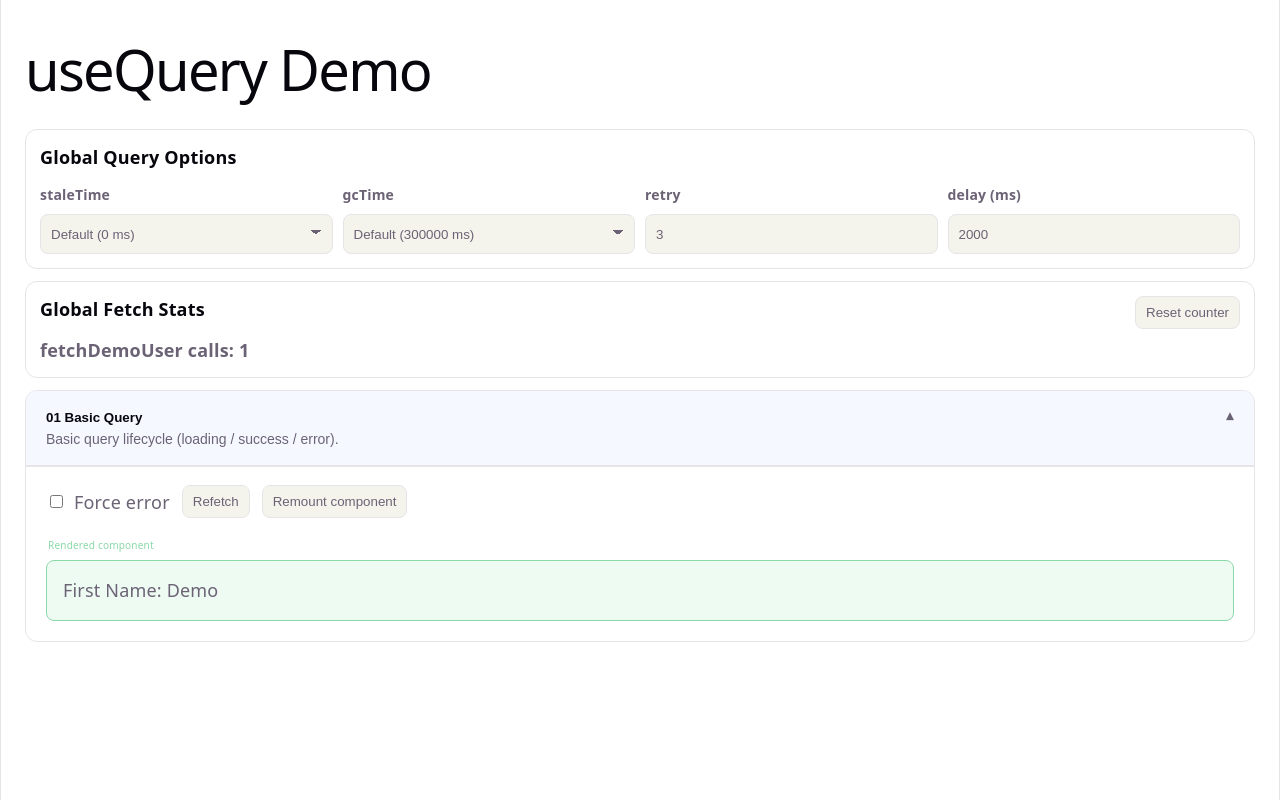
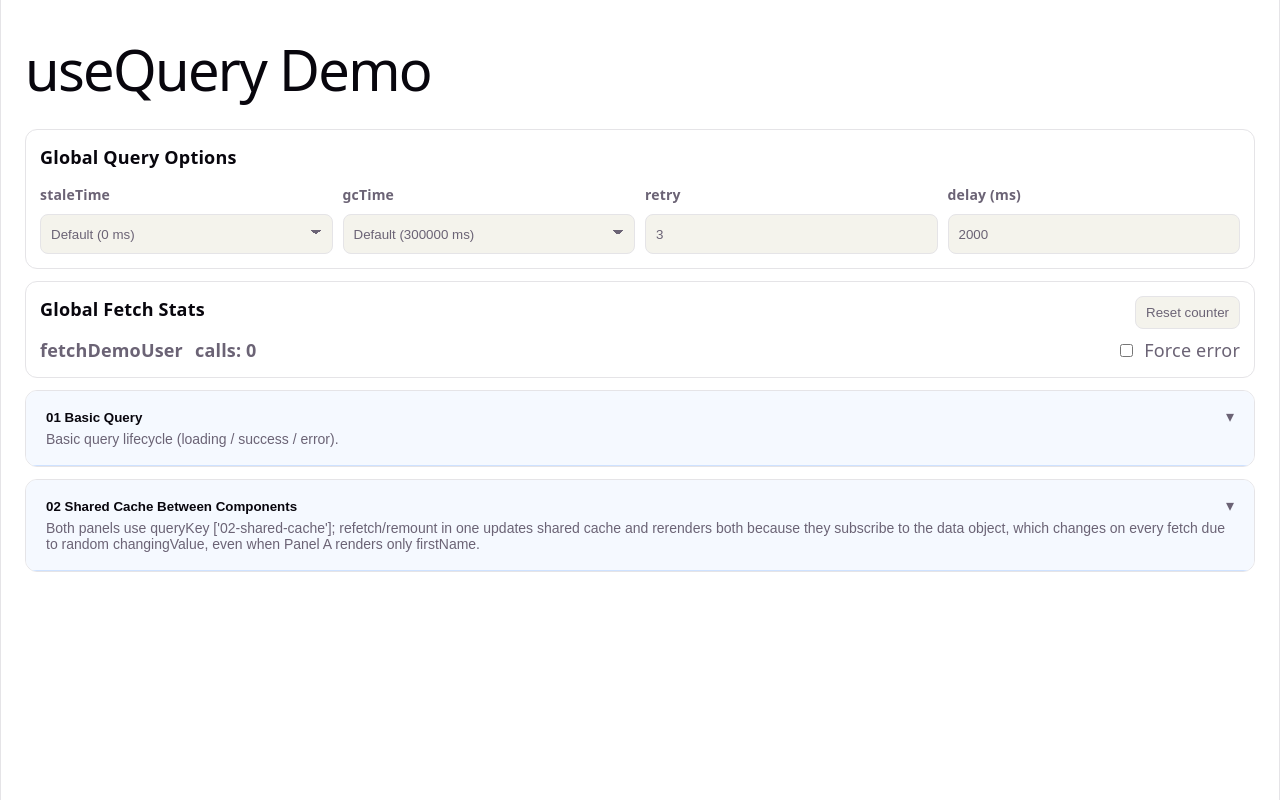
Before and after one commit to justynasowinska/tanstack-query-demo, a React (Vite) app: page / in a window 1280 px wide. Built offline with nearby package versions, Linux system fonts and the light colour scheme.

Commit message:
add shared cache example and refactor forcing error

```diff
--- a/src/App.css
+++ b/src/App.css
@@ -105,6 +105,20 @@
   font-weight: 600;
 }
 
+.global-fetch-stats-row {
+  display: flex;
+  flex-wrap: wrap;
+  gap: 12px;
+  align-items: center;
+}
+
+.global-fetch-stats-toggle {
+  display: inline-flex;
+  gap: 8px;
+  align-items: center;
+  margin-left: auto;
+}
+
 .global-fetch-stats-reset-button {
   margin-left: auto;
   border: 1px solid var(--border);
@@ -199,6 +213,24 @@
   gap: 14px;
 }
 
+.query-tools-header {
+  display: grid;
+  gap: 4px;
+}
+
+.query-tools-title {
+  margin: 0;
+  font-size: 14px;
+  font-weight: 700;
+  color: var(--text-h);
+}
+
+.query-tools-description {
+  margin: 0;
+  font-size: 13px;
+  color: var(--text);
+}
+
 .query-tools-layout {
   display: grid;
   gap: 14px;
--- a/src/App.tsx
+++ b/src/App.tsx
@@ -3,6 +3,7 @@ import { GlobalFetchDemoUserStatsPanel } from './components/GlobalFetchDemoUserS
 import { GlobalQueryOptionsToolbar } from './components/GlobalQueryOptionsToolbar'
 import { PageShell } from './components/PageShell'
 import { BasicUserQueryExample } from './examples/01_basicUserQueryExample'
+import { SharedCacheBetweenComponentsExample } from './examples/02_sharedCacheBetweenComponentsExample'
 
 function App() {
   return (
@@ -10,6 +11,7 @@ function App() {
       <GlobalQueryOptionsToolbar />
       <GlobalFetchDemoUserStatsPanel />
       <BasicUserQueryExample />
+      <SharedCacheBetweenComponentsExample />
     </PageShell>
   )
 }
--- a/src/api/mockApi.ts
+++ b/src/api/mockApi.ts
@@ -11,7 +11,9 @@ export type DemoUser = {
 
 const DEFAULT_MOCK_API_DELAY_MS = 2000
 let fetchDemoUserCallCount = 0
+let fetchDemoUserShouldFail = false
 const fetchDemoUserCallCountSubscribers = new Set<() => void>()
+const fetchDemoUserShouldFailSubscribers = new Set<() => void>()
 
 const wait = (delayMs: number) =>
   new Promise<void>((resolve) => setTimeout(resolve, delayMs))
@@ -37,6 +39,23 @@ export function subscribeFetchDemoUserCallCount(onStoreChange: () => void) {
 
   return () => {
     fetchDemoUserCallCountSubscribers.delete(onStoreChange)
+  }
+}
+
+export function getFetchDemoUserShouldFail() {
+  return fetchDemoUserShouldFail
+}
+
+export function setFetchDemoUserShouldFail(value: boolean) {
+  fetchDemoUserShouldFail = value
+  fetchDemoUserShouldFailSubscribers.forEach((notify) => notify())
+}
+
+export function subscribeFetchDemoUserShouldFail(onStoreChange: () => void) {
+  fetchDemoUserShouldFailSubscribers.add(onStoreChange)
+
+  return () => {
+    fetchDemoUserShouldFailSubscribers.delete(onStoreChange)
   }
 }
 
@@ -72,6 +91,9 @@ export async function fetchDemoUser(
       firstName: 'Demo',
       changingValue: Math.random(),
     }),
-    options,
+    {
+      ...options,
+      shouldFail: options?.shouldFail ?? fetchDemoUserShouldFail,
+    },
   )
 }
--- a/src/components/AccordionSection.tsx
+++ b/src/components/AccordionSection.tsx
@@ -13,7 +13,7 @@ export function AccordionSection({
   id,
   title,
   description,
-  defaultOpen = true,
+  defaultOpen = false,
   children,
 }: ExampleAccordionSectionProps) {
   const [isOpen, setIsOpen] = useState(defaultOpen)
--- a/src/components/DemoQueryToolbar.tsx
+++ b/src/components/DemoQueryToolbar.tsx
@@ -1,37 +1,21 @@
 type DemoQueryToolbarProps = {
   onRefetch: () => void
   onRemount?: () => void
-  shouldFail: boolean
-  onShouldFailChange: (value: boolean) => void
-  failLabel?: string
 }
 
 export function DemoQueryToolbar({
   onRefetch,
   onRemount,
-  shouldFail,
-  onShouldFailChange,
-  failLabel = 'Force error',
 }: DemoQueryToolbarProps) {
   return (
     <div className="query-toolbar">
-      <label htmlFor="should-fail-input">
-        <input
-          id="should-fail-input"
-          type="checkbox"
-          checked={shouldFail}
-          onChange={(event) => onShouldFailChange(event.target.checked)}
-        />
-        {failLabel}
-      </label>
-
       <button type="button" onClick={onRefetch}>
         Refetch
       </button>
 
       {onRemount && (
         <button type="button" onClick={onRemount}>
-          Remount component
+          Remount this panel
         </button>
       )}
     </div>
--- a/src/components/GlobalFetchDemoUserStatsPanel.tsx
+++ b/src/components/GlobalFetchDemoUserStatsPanel.tsx
@@ -1,14 +1,21 @@
 import { useSyncExternalStore } from 'react'
 import {
     getFetchDemoUserCallCount,
+    getFetchDemoUserShouldFail,
     resetFetchDemoUserCallCount,
+    setFetchDemoUserShouldFail,
     subscribeFetchDemoUserCallCount,
+    subscribeFetchDemoUserShouldFail,
 } from '../api/mockApi'
 
 export function GlobalFetchDemoUserStatsPanel() {
   const fetchDemoUserCallCount = useSyncExternalStore(
     subscribeFetchDemoUserCallCount,
     getFetchDemoUserCallCount,
+  )
+  const fetchDemoUserShouldFail = useSyncExternalStore(
+    subscribeFetchDemoUserShouldFail,
+    getFetchDemoUserShouldFail,
   )
 
   return (
@@ -23,9 +30,19 @@ export function GlobalFetchDemoUserStatsPanel() {
           Reset counter
         </button>
       </div>
-      <p className="global-fetch-stats-value">
-        fetchDemoUser calls: {fetchDemoUserCallCount}
-      </p>
+      <div className="global-fetch-stats-row">
+        <p className="global-fetch-stats-value">fetchDemoUser</p>
+        <p className="global-fetch-stats-value">calls: {fetchDemoUserCallCount}</p>
+        <label className="global-fetch-stats-toggle" htmlFor="fetch-demo-user-force-error">
+          <input
+            id="fetch-demo-user-force-error"
+            type="checkbox"
+            checked={fetchDemoUserShouldFail}
+            onChange={(event) => setFetchDemoUserShouldFail(event.target.checked)}
+          />
+          Force error
+        </label>
+      </div>
     </section>
   )
 }
--- a/src/components/QueryToolsWrapper.tsx
+++ b/src/components/QueryToolsWrapper.tsx
@@ -4,15 +4,15 @@ import { DemoQueryToolbar } from './DemoQueryToolbar'
 
 type QueryToolsWrapperProps = {
   queryKey: string[]
-  shouldFail: boolean
-  onShouldFailChange: (value: boolean) => void
+  title?: string
+  description?: React.ReactNode
   children: React.ReactNode
 }
 
 export function QueryToolsWrapper({
   queryKey,
-  shouldFail,
-  onShouldFailChange,
+  title,
+  description,
   children,
 }: QueryToolsWrapperProps) {
   const queryClient = useQueryClient()
@@ -29,11 +29,16 @@ export function QueryToolsWrapper({
   return (
     <div className="query-tools-layout">
       <section className="query-tools-card">
+        {(title || description) && (
+          <div className="query-tools-header">
+            {title && <p className="query-tools-title">{title}</p>}
+            {description && <p className="query-tools-description">{description}</p>}
+          </div>
+        )}
+
         <DemoQueryToolbar
           onRefetch={handleRefetch}
           onRemount={handleRemount}
-          shouldFail={shouldFail}
-          onShouldFailChange={onShouldFailChange}
         />
         <div key={remountKey}>{children}</div>
       </section>
--- a/src/examples/01_basicUserQueryExample.tsx
+++ b/src/examples/01_basicUserQueryExample.tsx
@@ -1,5 +1,4 @@
 import { useQuery } from '@tanstack/react-query'
-import { useState } from 'react'
 import { AccordionSection } from '../components/AccordionSection'
 import { QueryToolsWrapper } from '../components/QueryToolsWrapper'
 import { userProfileQueryOptions } from '../hooks/useUserProfile'
@@ -8,14 +7,10 @@ const DEMO_QUERY_KEY = ['01-demo']
 
 type UserProfileQueryContentProps = {
   queryKey: string[]
-  shouldFail: boolean
 }
 
-function UserProfileQueryContent({
-  queryKey,
-  shouldFail,
-}: UserProfileQueryContentProps) {
-  const { data } = useQuery(userProfileQueryOptions({ queryKey, shouldFail }))
+function UserProfileQueryContent({ queryKey }: UserProfileQueryContentProps) {
+  const { data } = useQuery(userProfileQueryOptions({ queryKey }))
 
   return (
     <div className="query-state-panel-wrapper">
@@ -28,23 +23,14 @@ function UserProfileQueryContent({
 }
 
 export function BasicUserQueryExample() {
-  const [shouldFail, setShouldFail] = useState(false)
-
   return (
     <AccordionSection
       id="01_basic-user-query"
       title="01 Basic Query"
       description="Basic query lifecycle (loading / success / error)."
     >
-      <QueryToolsWrapper
-        queryKey={DEMO_QUERY_KEY}
-        shouldFail={shouldFail}
-        onShouldFailChange={setShouldFail}
-      >
-        <UserProfileQueryContent
-          queryKey={DEMO_QUERY_KEY}
-          shouldFail={shouldFail}
-        />
+      <QueryToolsWrapper queryKey={DEMO_QUERY_KEY}>
+        <UserProfileQueryContent queryKey={DEMO_QUERY_KEY} />
       </QueryToolsWrapper>
     </AccordionSection>
   )
--- /dev/null
+++ b/src/examples/02_sharedCacheBetweenComponentsExample.tsx
@@ -0,0 +1,80 @@
+import { useQuery } from '@tanstack/react-query'
+import { AccordionSection } from '../components/AccordionSection'
+import { PanelsRow } from '../components/PanelsRow'
+import { QueryToolsWrapper } from '../components/QueryToolsWrapper'
+import { userProfileQueryOptions } from '../hooks/useUserProfile'
+
+const SHARED_QUERY_KEY = ['02-shared-cache']
+
+type PanelQueryContentProps = {
+  queryKey: string[]
+}
+
+function PanelAQueryContent({ queryKey }: PanelQueryContentProps) {
+  const { data } = useQuery(userProfileQueryOptions({ queryKey }))
+
+  return (
+    <div className="query-state-panel-wrapper">
+      <span className="query-state-panel-label">Panel A rendered component</span>
+      <div className="query-state-panel">
+        <p>First Name: {data?.firstName}</p>
+      </div>
+    </div>
+  )
+}
+
+function PanelBQueryContent({ queryKey }: PanelQueryContentProps) {
+  const { data } = useQuery(userProfileQueryOptions({ queryKey }))
+
+  return (
+    <div className="query-state-panel-wrapper">
+      <span className="query-state-panel-label">Panel B rendered component</span>
+      <div className="query-state-panel">
+        <p>First Name: {data?.firstName}</p>
+        <p>changingValue: {data?.changingValue}</p>
+      </div>
+    </div>
+  )
+}
+
+export function SharedCacheBetweenComponentsExample() {
+  return (
+    <AccordionSection
+      id="02_shared-cache-between-components"
+      title="02 Shared Cache Between Components"
+      description={
+        "Both panels use queryKey ['02-shared-cache']; refetch/remount in one updates shared cache and rerenders both because they subscribe to the data object, which changes on every fetch due to random changingValue, even when Panel A renders only firstName."
+      }
+    >
+      <PanelsRow>
+        <QueryToolsWrapper
+          queryKey={SHARED_QUERY_KEY}
+          title="Panel A"
+          description={
+            <>
+              <span>queryKey: ['02-shared-cache']</span>
+              <br />
+              <span>const {'{ data }'} = useQuery(...)</span>
+            </>
+          }
+        >
+          <PanelAQueryContent queryKey={SHARED_QUERY_KEY} />
+        </QueryToolsWrapper>
+
+        <QueryToolsWrapper
+          queryKey={SHARED_QUERY_KEY}
+          title="Panel B"
+          description={
+            <>
+              <span>queryKey: ['02-shared-cache']</span>
+              <br />
+              <span>const {'{ data }'} = useQuery(...)</span>
+            </>
+          }
+        >
+          <PanelBQueryContent queryKey={SHARED_QUERY_KEY} />
+        </QueryToolsWrapper>
+      </PanelsRow>
+    </AccordionSection>
+  )
+}
--- a/src/hooks/useUserProfile.ts
+++ b/src/hooks/useUserProfile.ts
@@ -3,18 +3,15 @@ import { fetchDemoUser } from '../api/mockApi'
 
 type UserProfileQueryOptionsParams = {
   queryKey: string[]
-  shouldFail: boolean
 }
 
 export function userProfileQueryOptions({
   queryKey,
-  shouldFail,
 }: UserProfileQueryOptionsParams) {
   return queryOptions({
     queryKey,
     queryFn: () =>
       fetchDemoUser({
-        shouldFail,
         errorMessage: 'Demo error: failed to load user.',
       }),
   })
```
